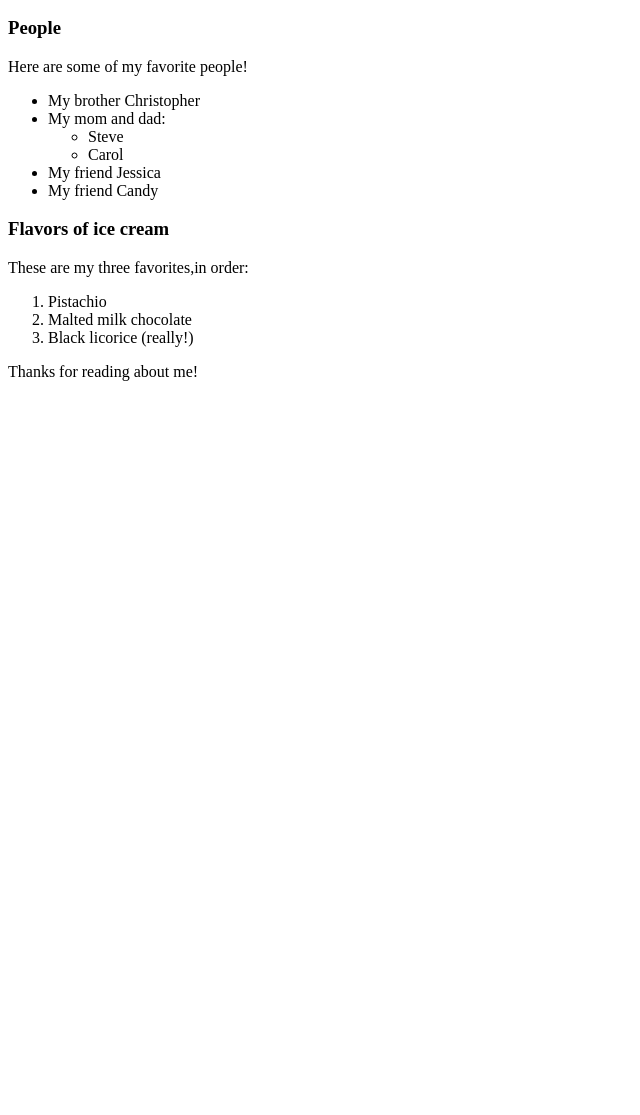
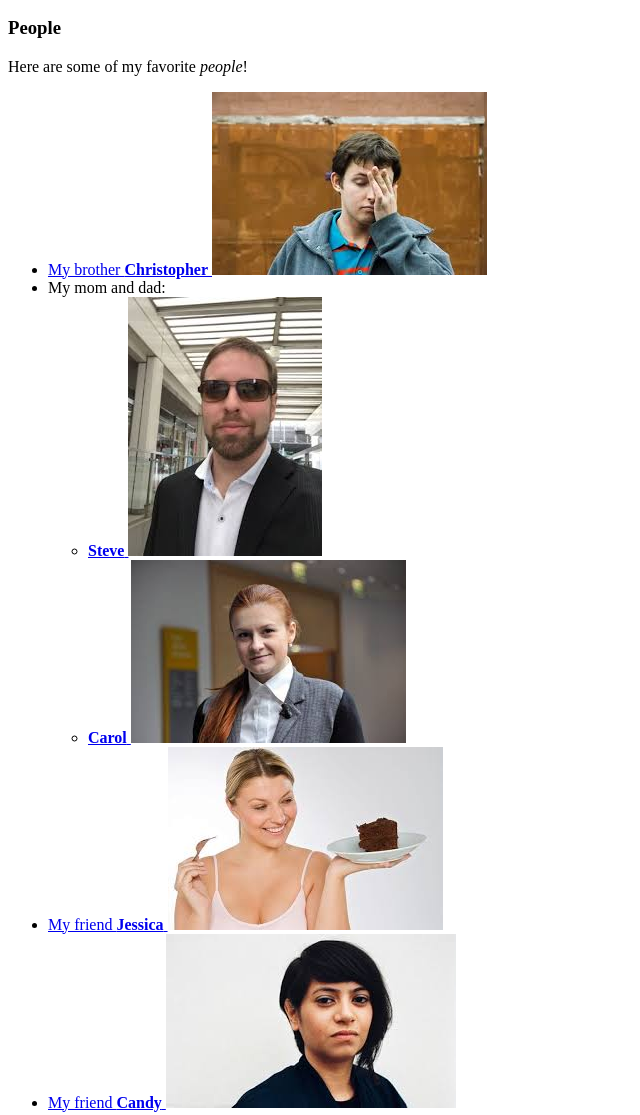
Before and after one commit to austinthebarr/my-first-webpage, a plain HTML site: page favorite-things.html in a window 1280 px wide. Shown: the part 110-1225 px from the top of the page, without its empty margins (0-640 px from the left). Before the commit the page ends 800 px from the top, so only its background shows below. Drawn offline with Linux system fonts and the light colour scheme.

Commit message:
Inline Elements Example added jpegs

```diff
--- a/favorite-things.html
+++ b/favorite-things.html
@@ -8,21 +8,46 @@
     <h2>These are a few of my favorite things.</h2>
 
     <h3>People</h3>
-    <p>Here are some of my favorite people!</p>
+    <p>Here are some of my favorite <em>people</em>!</p>
     <ul>
-      <li>My brother Christopher</li>
+      <li>
+        <a href ="http://www.example.com/steve.html">
+          My brother <strong>Christopher</strong>
+          <img src="img/chris.jpeg" alt="A photo of Christopher.">
+        </a>
+      </li>
       <li>My mom and dad:
         <ul>
-          <li>Steve</li>
-          <li>Carol</li>
+          <li>
+            <a href="http://www.example.com/steve.html">
+              <strong>Steve</strong>
+              <img src="img/steve.jpeg" alt="A photo of Steve.">
+            </a>
+          </li>
+          <li>
+            <a href="http://www.example.com/carol.html">
+              <strong>Carol</strong>
+              <img src="img/carol.jpeg" alt= "A photo of Carol.">
+            </a>
+          </li>
         </ul>
       </li>
-      <li>My friend Jessica</li>
-      <li>My friend Candy</li>
+      <li>
+        <a href="http://www.example.com/jessica.html">
+          My friend <strong>Jessica</strong>
+          <img src="img/jessica.jpeg" alt="A photo of Jessica.">
+        </a>
+      </li>
+      <li>
+        <a href="http://www.example.com/candy.html">
+          My friend <strong>Candy</strong>
+          <img src="img/candy.jpeg" alt="A photo of Candy.">
+        </a>
+      </li>
     </ul>
 
     <h3>Flavors of ice cream</h3>
-    <p>These are my three favorites,in order:</p>
+    <p>These are my three favorites, in order:</p>
     <ol>
       <li>Pistachio</li>
       <li>Malted milk chocolate</li>
```
Also changed, not shown: my-first-webpage.html (+9 -2 lines), img/candy.jpeg (added), img/carol.jpeg (added), img/chris.jpeg (added), img/jessica.jpeg (added), img/kitten.jpeg (added), img/steve.jpeg (added).
